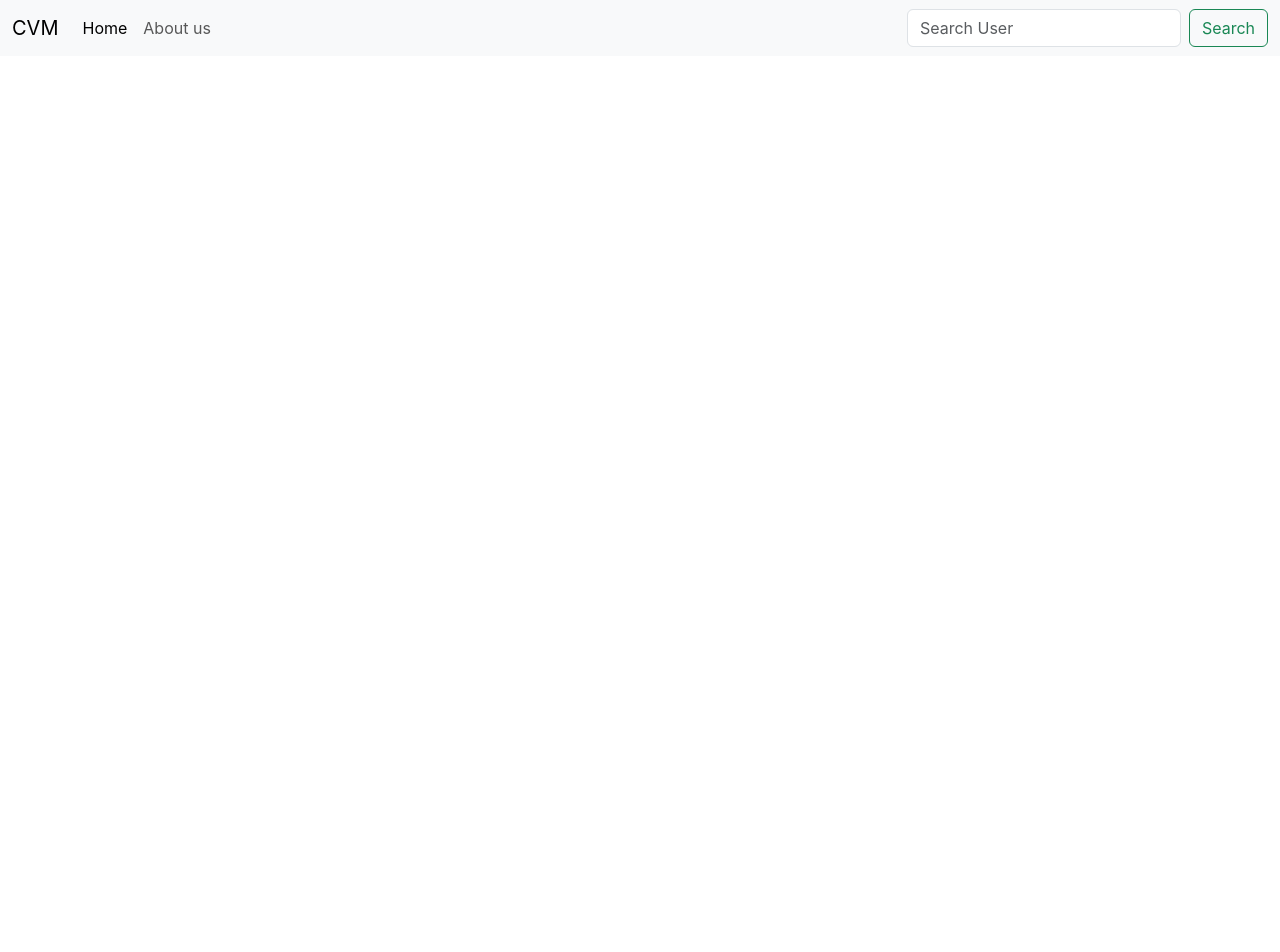
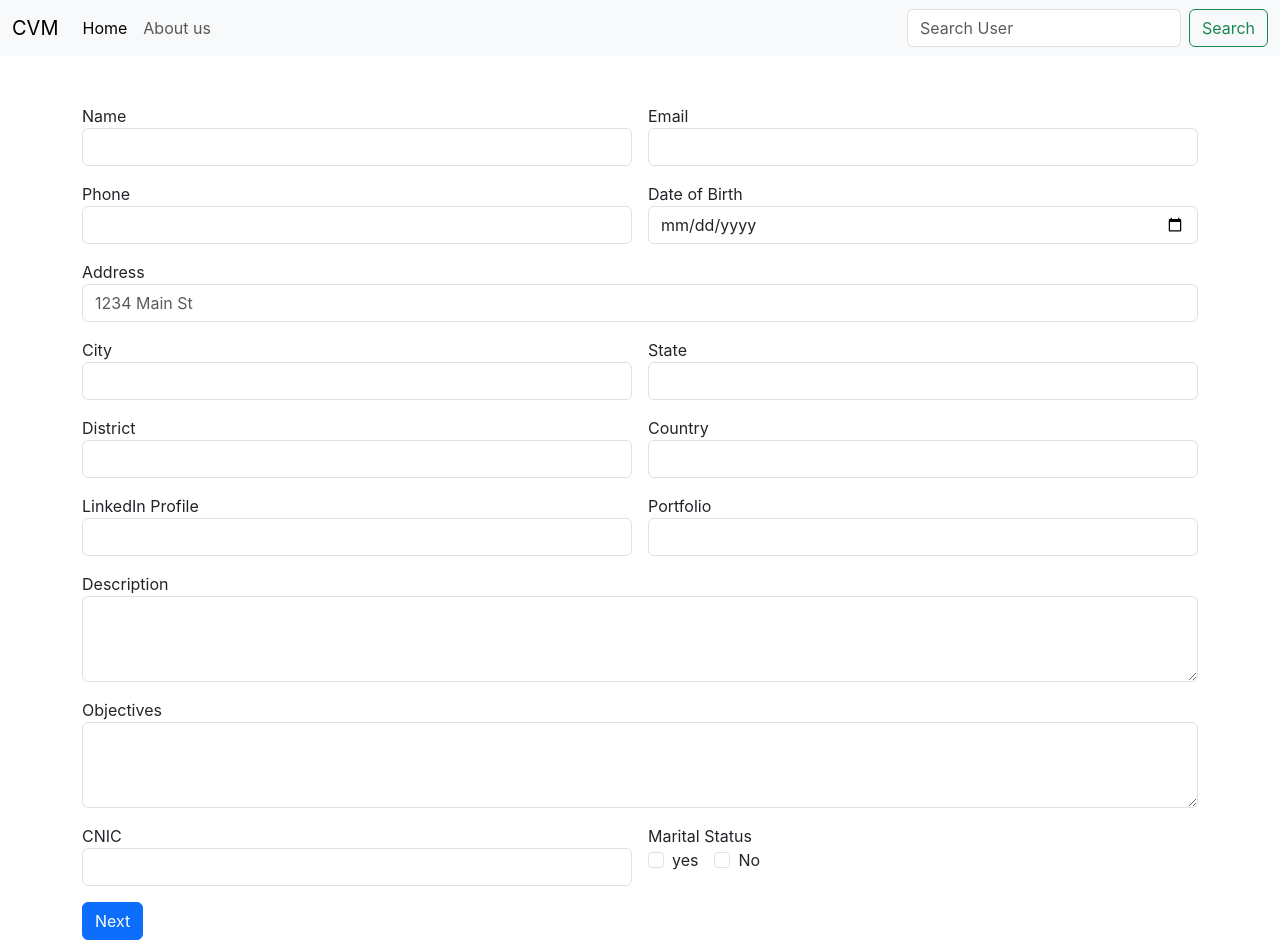
Before and after one commit to M-Farhan-Shaukat/react_learn, a React (Create React App) app: page / in a window 1280 px wide. Shown: the top 952 px of the page. Before the commit the page ends 800 px from the top, so only its background shows below. Built offline with nearby package versions, Linux system fonts and the light colour scheme.

Commit message:
WIP lecture7

```diff
--- a/src/App.js
+++ b/src/App.js
@@ -1,15 +1,25 @@
-import './App.css';
-import NavBar from './components/common/NavBar';
+import "./App.css";
+import NavBar from "./components/common/NavBar";
+import UserForm from "./components/users/UserForm";
+import UserTable from "./components/users/UserTable";
 
 function App() {
-
   return (
     <>
-  <NavBar title="CVM" about="About us" home="Home" searchPlaceholder="Search User"/>
-
+      <NavBar
+        title="CVM"
+        about="About us"
+        home="Home"
+        searchPlaceholder="Search User"
+        searchButtonName="Search"
+        />
+    <div className="container my-5">
+      {/* userform is imported and user table is commented until installation of react router */}
+      {/* <UserTable /> */}
+      <UserForm />
+      </div>
 
     </>
-
   );
 }
 
--- a/src/components/common/NavBar.js
+++ b/src/components/common/NavBar.js
@@ -37,11 +37,11 @@ NavBar.prototype={
     searchPlaceholder:PropTypes.string,
     searchButtonName:PropTypes.string,
 }
-NavBar.defaultProps ={
-    title:"Title here",
-    about :"About here",
-    home: "Home",
-    searchPlaceholder:"Search....",
-    searchButtonName : "Search"
+// NavBar.defaultProps ={
+//     title:"Title here",
+//     about :"About here",
+//     home: "Home",
+//     searchPlaceholder:"Search....",
+//     searchButtonName : "Search"
 
-}
+//
--- /dev/null
+++ b/src/components/users/UserForm.js
@@ -0,0 +1,126 @@
+import React from "react";
+
+function UserForm() {
+  return (
+    <>
+      <form className="row g-3">
+        <div className="col-md-6">
+          <label>Name</label>
+          <input type="text" name="name"className="form-control" id="inputName" />
+        </div>
+        <div className="col-md-6">
+          <label>Email</label>
+          <input type="email" name="email" className="form-control" id="inputEmail4" />
+        </div>
+        <div className="col-md-6">
+          <label>Phone</label>
+          <input type="text" name="phone" className="form-control" id="inputPhone" />
+        </div>
+        <div className="col-md-6">
+          <label>Date of Birth</label>
+          <input type="date" name="date_of_birth"  className="form-control" id="date_of_birth" />
+        </div>
+        <div className="col-12">
+          <label>Address</label>
+          <input
+            type="text"
+            className="form-control"
+            id="inputAddress"
+            placeholder="1234 Main St"
+            name="address"
+          />
+        </div>
+        <div className="col-md-6">
+          <label>City</label>
+          <input type="text" name="city" className="form-control" id="inputCity" />
+        </div>
+        <div className="col-md-6">
+          <label>State</label>
+          <input type="text" name="state" className="form-control" id="inputState" />
+        </div>
+        <div className="col-md-6">
+          <label>District</label>
+          <input type="text" name="district" className="form-control" id="inputDistrict" />
+        </div>
+        <div className="col-md-6">
+          <label>Country</label>
+          <input type="text" name="country" className="form-control" id="inputCountry" />
+        </div>
+
+        <div className="col-md-6">
+          <label>LinkedIn Profile</label>
+          <input
+            type="text"
+            className="form-control"
+            id="inputLinkedInProfile"
+            name="linkedin_profile"
+          />
+        </div>
+        <div className="col-md-6">
+          <label>Portfolio</label>
+          <input type="text" className="form-control" id="inputPortfolio" name="portfolio" />
+        </div>
+
+        <div className="col-12">
+          <label>Description</label>
+          <textarea
+            className="form-control"
+            id="description"
+            rows={3}
+            defaultValue={""}
+            name="description"
+          />
+        </div>
+
+        <div className="col-12">
+          <label>Objectives</label>
+          <textarea
+            className="form-control"
+            id="objectives"
+            rows={3}
+            defaultValue={""}
+            name="objectives"
+          />
+        </div>
+
+        <div className="col-md-6">
+          <label>CNIC</label>
+          <input type="text" name="CNIC" className="form-control" id="CNIC" />
+        </div>
+        <div className="col-md-6">
+          <label>Marital Status</label>
+          <div>
+            <div className="form-check form-check-inline">
+              <input
+                className="form-check-input"
+                type="checkbox"
+                id="inputmaritalStatus"
+                defaultValue="yes"
+                name="marital_status"
+              />
+              <label>yes</label>
+            </div>
+            <div className="form-check form-check-inline">
+              <input
+                className="form-check-input"
+                type="checkbox"
+                id="inputmaritalStatus"
+                defaultValue="no"
+                name="marital_status"
+              />
+              <label>No</label>
+            </div>
+          </div>
+        </div>
+
+        <div className="col-12">
+          <button type="submit" className="btn btn-primary">
+            Next
+          </button>
+        </div>
+      </form>
+    </>
+  );
+}
+
+export default UserForm;
--- /dev/null
+++ b/src/components/users/UserTable.js
@@ -0,0 +1,47 @@
+import React , { useState } from 'react'
+
+function UserTable() {
+
+    const handleCreateUser = () =>{
+        console.log('craete was clicked');
+    }
+  return (
+    <>
+    <div>
+        <button className=" btn btn-success" onClick={handleCreateUser}>Create</button>
+    </div>
+    <table className="table table-striped">
+      <thead>
+        <tr>
+          <th scope="col">#</th>
+          <th scope="col">First</th>
+          <th scope="col">Last</th>
+          <th scope="col">Handle</th>
+        </tr>
+      </thead>
+      <tbody>
+        <tr>
+          <th scope="row">1</th>
+          <td>Mark</td>
+          <td>Otto</td>
+          <td>@mdo</td>
+        </tr>
+        <tr>
+          <th scope="row">2</th>
+          <td>Jacob</td>
+          <td>Thornton</td>
+          <td>@fat</td>
+        </tr>
+        <tr>
+          <th scope="row">3</th>
+          <td colSpan={2}>Larry the Bird</td>
+          <td>@twitter</td>
+        </tr>
+      </tbody>
+    </table>
+    </>
+
+  );
+}
+
+export default UserTable;
```
